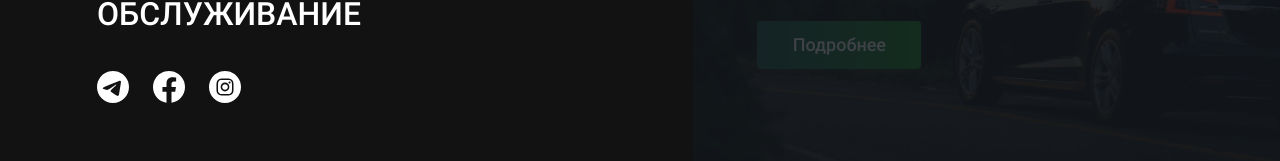
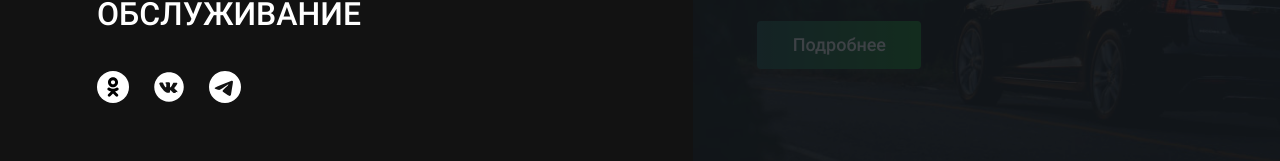
Before and after one commit to FominNV/Carsharing, a React (Create React App) app: page / in a window 1280 px wide. Both pictures are taken after a click on the button 32 px from the left and 49 px from the top of the page. Shown: the part 431-592 px from the top of the page. Built offline with nearby package versions, Linux system fonts and the light colour scheme.

Commit message:
replace meta icons

```diff
--- a/src/content/data/dataPopupMenu.tsx
+++ b/src/content/data/dataPopupMenu.tsx
@@ -1,12 +1,16 @@
 import { IDataPopupMenu } from "./dataTypes"
 
-import { ReactComponent as Telegram } from "../icons/PopupMenu/telegram.svg"
-import { ReactComponent as Facebook } from "../icons/PopupMenu/facebook.svg"
-import { ReactComponent as Instagram } from "../icons/PopupMenu/instagram.svg"
+import { ReactComponent as Ok } from "../icons/PopupMenu/ok.svg"
+import { ReactComponent as Vk } from "../icons/PopupMenu/vk.svg"
+import { ReactComponent as Tg } from "../icons/PopupMenu/telegram.svg"
 
 const dataPopupMenu: IDataPopupMenu = {
   link: ["Парковка", "Страховка", "Бензин", "Обслуживание"],
-  auth: [<Telegram />, <Facebook />, <Instagram />]
+  auth: [
+    <Ok width={32} height={32} />,
+    <Vk width={32} height={32} />,
+    <Tg width={32} height={32} />
+  ]
 }
 
 export default dataPopupMenu
```
Also changed, not shown: src/content/icons/PopupMenu/ok.svg (added), src/content/icons/PopupMenu/vk.svg (added).
